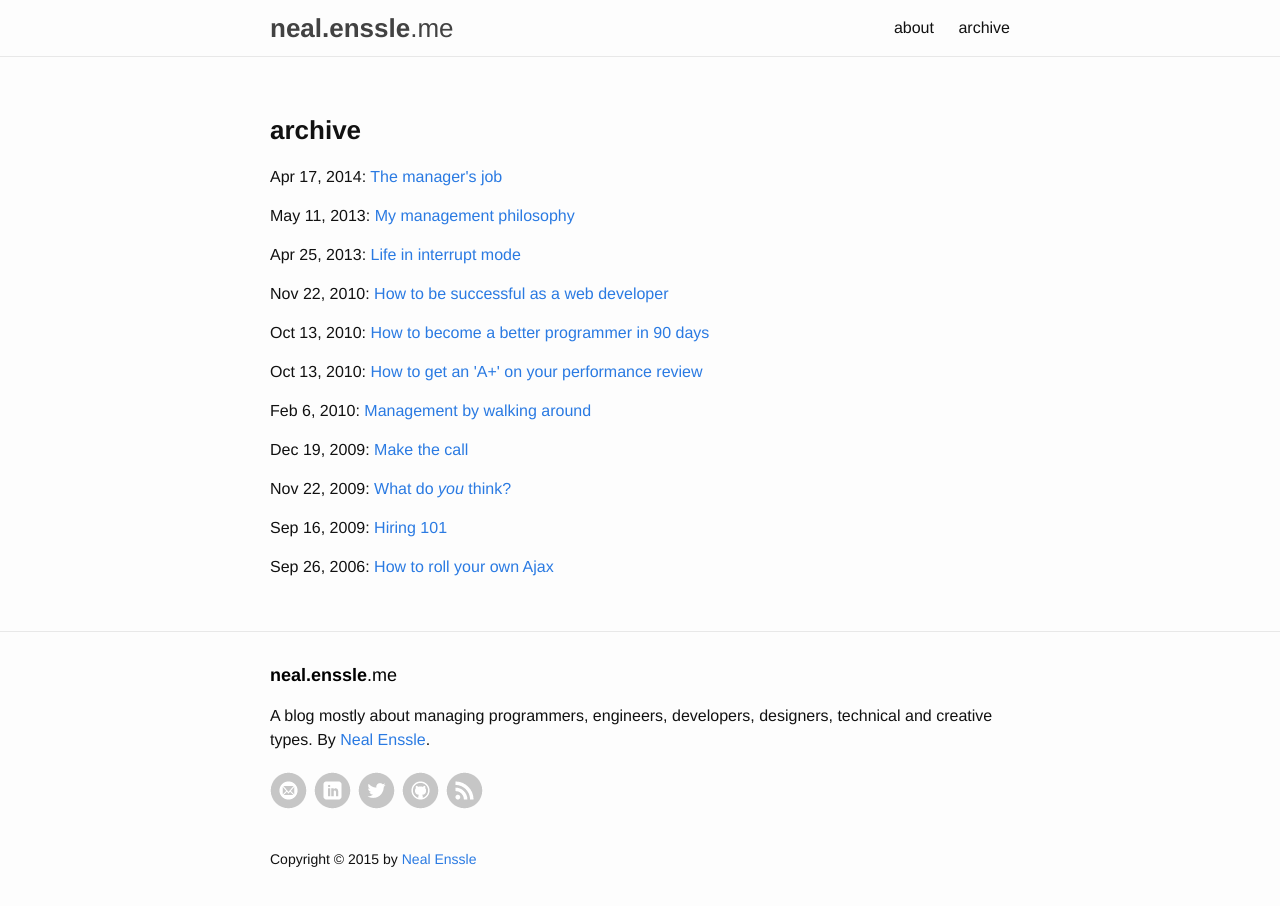
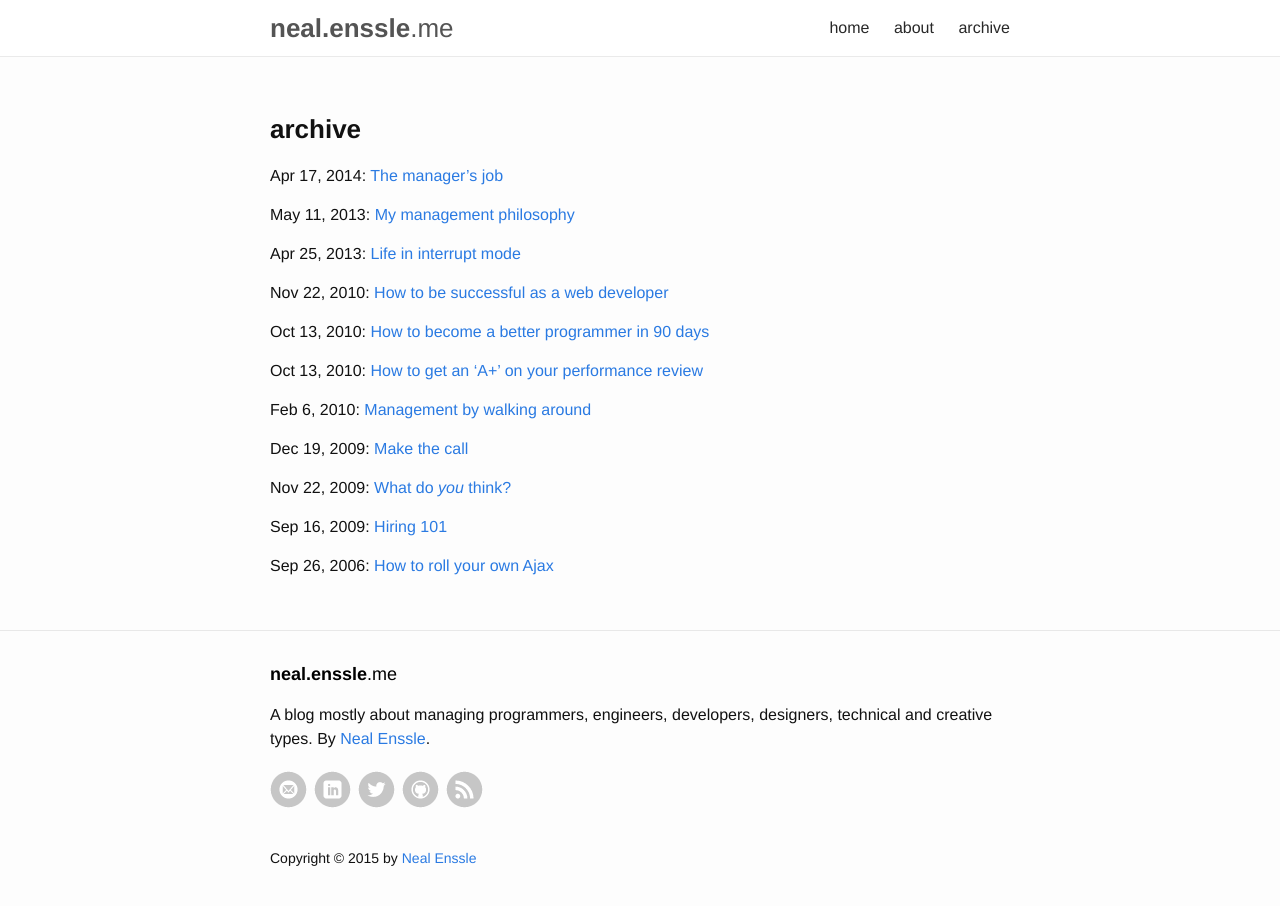
Before and after one commit to nealenssle/nealenssle.github.io, a Jekyll site: the page built from pages/archive.md, in a window 1280 px wide and 955 px high. Shown: the top 906 px of the window. Built offline with Jekyll 4.4.1, drawn with Linux system fonts in a browser that asks for light colours.

Commit message:
Directory structure organization; made header fixed.

```diff
--- a/_includes/footer.html
+++ b/_includes/footer.html
@@ -24,7 +24,7 @@
       </li>
     </ul>
 
-    <p class="copyright">Copyright &copy; 2015 by <a href="/about">Neal Enssle</a></p>
+    <p class="copyright">Copyright &copy; {{ site.time | date: '%Y' }} by <a href="/about">Neal Enssle</a></p>
 
   </div>
 
--- a/_includes/header.html
+++ b/_includes/header.html
@@ -1,3 +1,5 @@
+<div class="site-fixed-header">
+
   <header class="site-header">
 
     <div class="wrapper">
@@ -14,6 +16,7 @@
         </a>
 
         <div class="trigger">
+          {% if page.url != "/" %}<a class="page-link" href="/">home</a>{% endif %}
           <a class="page-link" href="/about">about</a>
           <a class="page-link" href="/archive">archive</a>
         </div>
@@ -22,3 +25,5 @@
     </div>
 
   </header>
+
+</div>
--- a/_sass/_layout.scss
+++ b/_sass/_layout.scss
@@ -1,11 +1,19 @@
 /**
  * Site header
  */
+
+ .site-fixed-header {
+   position: fixed;
+   width: 100%;
+   top: 0px;
+   margin: auto;
+   background-color: white;
+   opacity: 0.9;
+ }
+
 .site-header {
-    // border-top: 20px solid black;
     border-bottom: 1px solid $grey-color-light;
     min-height: 56px;
-    margin-bottom: 24px;
 
     // Positioning context for the mobile navigation icon
     position: relative;
@@ -180,6 +188,7 @@
  */
 .page-content {
     padding: $spacing-unit 0;
+    margin-top: 80px;
 }
 
 .page-heading {
--- a/archive.html
+++ b/pages/archive.md
@@ -4,5 +4,5 @@
 permalink: /archive/
 ---
 {% for post in site.posts %}
-  <p>{{ post.date | date: "%b %-d, %Y" }}: <a href="{{ post.url }}">{{ post.title }}</a></p>
+  {{ post.date | date: "%b %-d, %Y" }}: [{{ post.title }}]({{ post.url }})
 {% endfor %}
```
Also changed, not shown: index.html (+4 -3 lines), pages/about.md (renamed from about.md), tags/career.html (renamed from career.html), tags/managing-programmers.html (renamed from managing-programmers.html), tags/programming.html (renamed from programming.html). Lines whose indentation alone changed are shown as unchanged.
